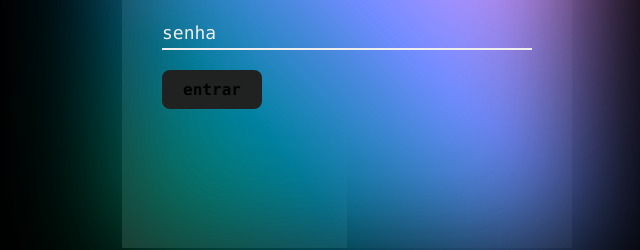
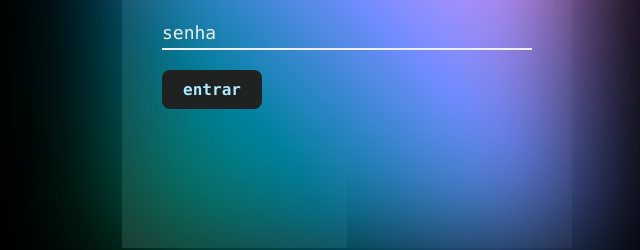
Before and after one commit to yasminmartimiano/InterfaceCepAPI, a plain HTML site: page index.html in a window 1280 px wide. Shown: the part 352-602 px from the top of the page, 293-933 px from the left. Drawn offline with Linux system fonts and the light colour scheme.

Commit message:
feat: alterações pequenas no css

```diff
--- a/style/index.css
+++ b/style/index.css
@@ -94,7 +94,7 @@ body {
 
 .form .inputBox input[type="submit"]{
     background: #fff;
-    color: #000;
+    color: #aaebff;
     border: none;
     font-weight: 900;
     max-width: 100px;
@@ -106,6 +106,9 @@ body {
     font-size: 16px;
     cursor: pointer;
     transition: background-color 0.3s ease;
+    display: flex;
+    justify-content: center;
+    align-items: center;
 }
 
 .form .inputBox input[type="submit"]:hover{
```
